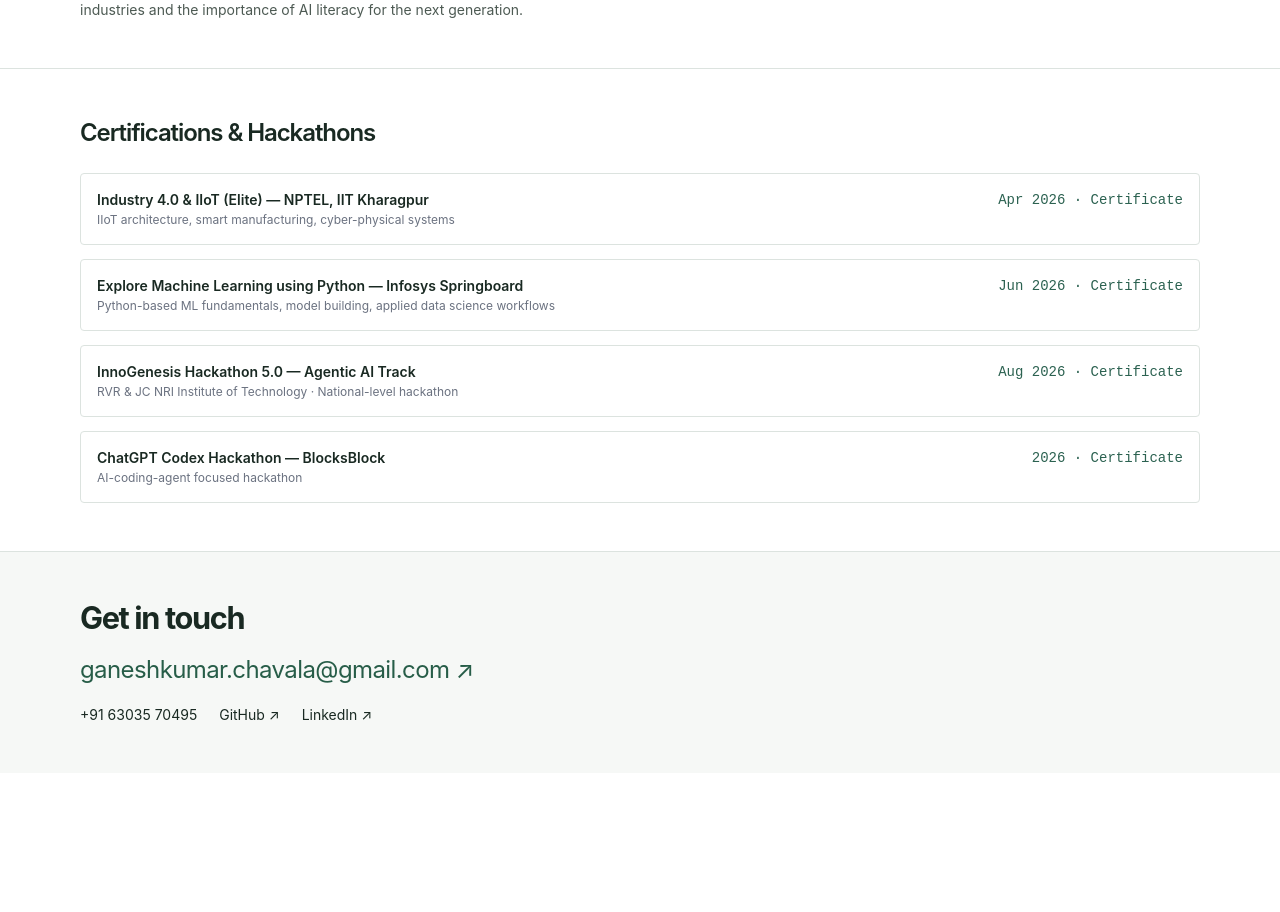
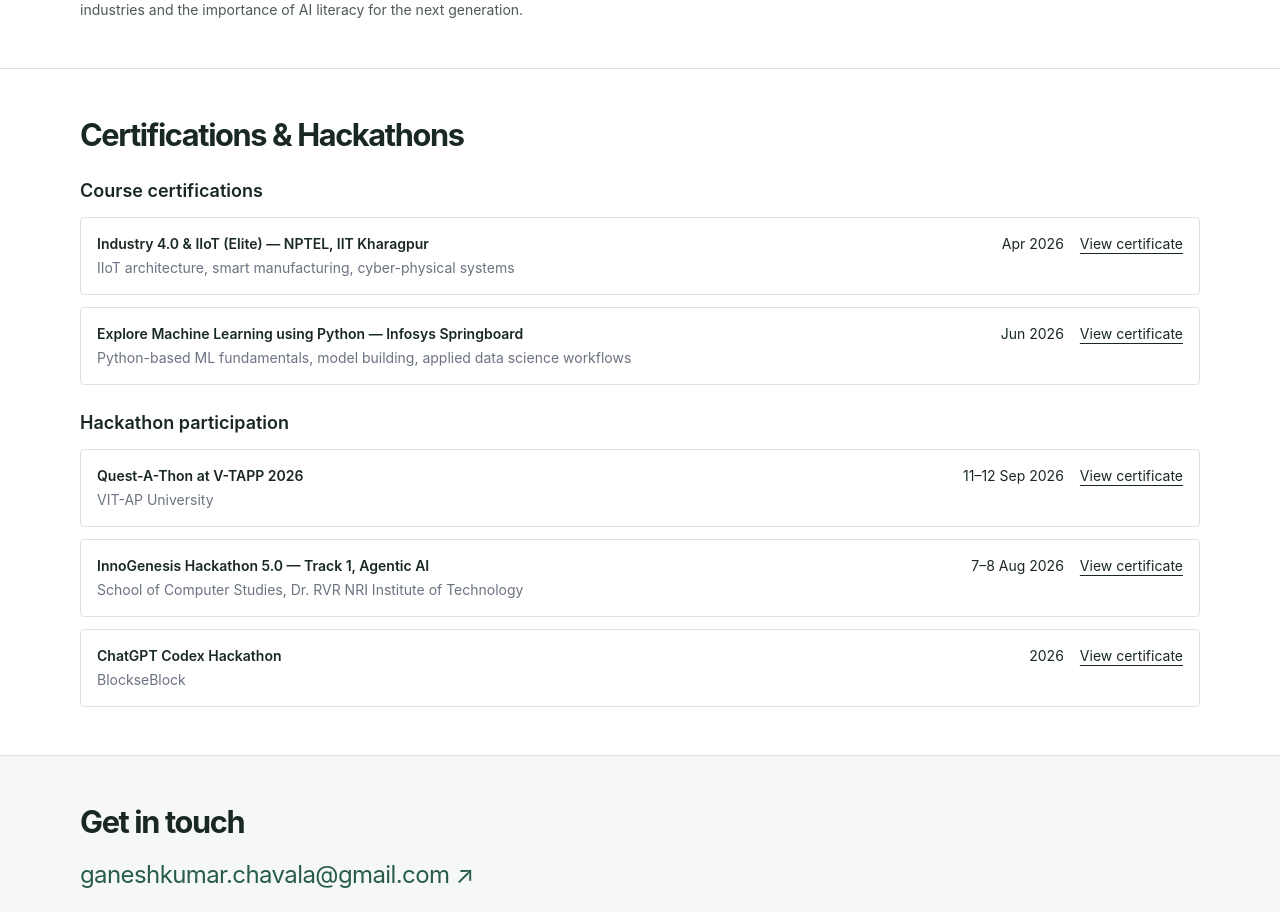
Before and after one commit to ganeshkumarbuilds/portfolio, a React (Vite) app: page / in a window 1280 px wide. Shown: the part 2144-3056 px from the top of the page. Before the commit the page ends 2917 px from the top, so only its background shows below. Built offline with nearby package versions, Linux system fonts and the light colour scheme; the HTML template or start-up script is replaced by a standard one.

Commit message:
Group hackathon certificates and add V-TAPP Quest-A-Thon

```diff
--- a/src/components/Certifications.jsx
+++ b/src/components/Certifications.jsx
@@ -1,29 +1,34 @@
-import { certifications } from '../data/portfolioData'
+import { certifications, hackathons } from '../data/portfolioData'
+
+function CertificateList({ heading, entries }) {
+  return (
+    <div>
+      <h3 className="mb-3 text-lg font-semibold">{heading}</h3>
+      <ul className="grid gap-3">
+        {entries.map(({ title, org, date, link }) => (
+          <li key={title} className="flex flex-wrap items-baseline justify-between gap-x-6 gap-y-2 rounded border border-line bg-card p-4">
+            <div>
+              <h4 className="text-sm font-semibold text-ink">{title}</h4>
+              <p className="mt-1 text-sm text-muted">{org}</p>
+            </div>
+            <div className="flex flex-wrap items-baseline gap-x-4 gap-y-1 text-sm">
+              <span>{date}</span>
+              <a className="underline underline-offset-4" href={link} target="_blank" rel="noopener noreferrer" aria-label={'View certificate for ' + title}>View certificate</a>
+            </div>
+          </li>
+        ))}
+      </ul>
+    </div>
+  )
+}
 
 export default function Certifications() {
   return (
     <section id="certifications" className="border-b border-line py-12">
-      <div className="shell">
-        <div className="mb-6 flex items-baseline gap-3">
-          <h2 className="font-serif text-2xl font-semibold text-ink">Certifications &amp; Hackathons</h2>
-        </div>
-
-        <div className="grid gap-3.5">
-          {certifications.map((c) => (
-            <div
-              key={c.title}
-              className="flex flex-wrap items-start justify-between gap-4 rounded border border-line bg-card p-4"
-            >
-              <div className="min-w-[200px] flex-1">
-                <div className="text-sm font-semibold text-ink">{c.title}</div>
-                <div className="mt-0.5 text-xs text-muted">{c.org}</div>
-              </div>
-              <div className="whitespace-nowrap font-mono text-sm text-steel">
-                {c.date} · <a href={c.link} target="_blank" rel="noopener">Certificate</a>
-              </div>
-            </div>
-          ))}
-        </div>
+      <div className="shell grid gap-6">
+        <h2>Certifications &amp; Hackathons</h2>
+        <CertificateList heading="Course certifications" entries={certifications} />
+        <CertificateList heading="Hackathon participation" entries={hackathons} />
       </div>
     </section>
   )
--- a/src/data/portfolioData.js
+++ b/src/data/portfolioData.js
@@ -84,16 +84,25 @@ export const certifications = [
     date: 'Jun 2026',
     link: 'https://drive.google.com/file/d/1fuVU-KvRhMIoEqxeC7UOYNM2PtOdyyHh/view?usp=sharing',
   },
+]
+
+export const hackathons = [
   {
-    title: 'InnoGenesis Hackathon 5.0 — Agentic AI Track',
-    org: 'RVR & JC NRI Institute of Technology · National-level hackathon',
-    date: 'Aug 2026',
-    link: 'https://drive.google.com/file/d/1-ZwmEK_WxCyTxhbHYRKOc_KVEaa72BOy/view?usp=drive_link',
+    title: 'Quest-A-Thon at V-TAPP 2026',
+    org: 'VIT-AP University',
+    date: '11–12 Sep 2026',
+    link: 'https://drive.google.com/file/d/1xJmCl92Knapjx12_8O7P_Rc8NO3WBUF7/view?usp=drive_link',
   },
   {
-    title: 'ChatGPT Codex Hackathon — BlocksBlock',
-    org: 'AI-coding-agent focused hackathon',
+    title: 'InnoGenesis Hackathon 5.0 — Track 1, Agentic AI',
+    org: 'School of Computer Studies, Dr. RVR NRI Institute of Technology',
+    date: '7–8 Aug 2026',
+    link: 'https://drive.google.com/file/d/1hwOxB7MWg-07_85DQZqrbiAzi2wMps2U/view?usp=drive_link',
+  },
+  {
+    title: 'ChatGPT Codex Hackathon',
+    org: 'BlockseBlock',
     date: '2026',
-    link: 'https://drive.google.com/file/d/15RYdgoVEM7Nq4gv6YVpk5Y4yi1PUPG-9/view?usp=sharing',
+    link: 'https://drive.google.com/file/d/1j0DBSvWHxVxmYYpjPkOvfgqprPFD9OMi/view?usp=drive_link',
   },
 ]
```
